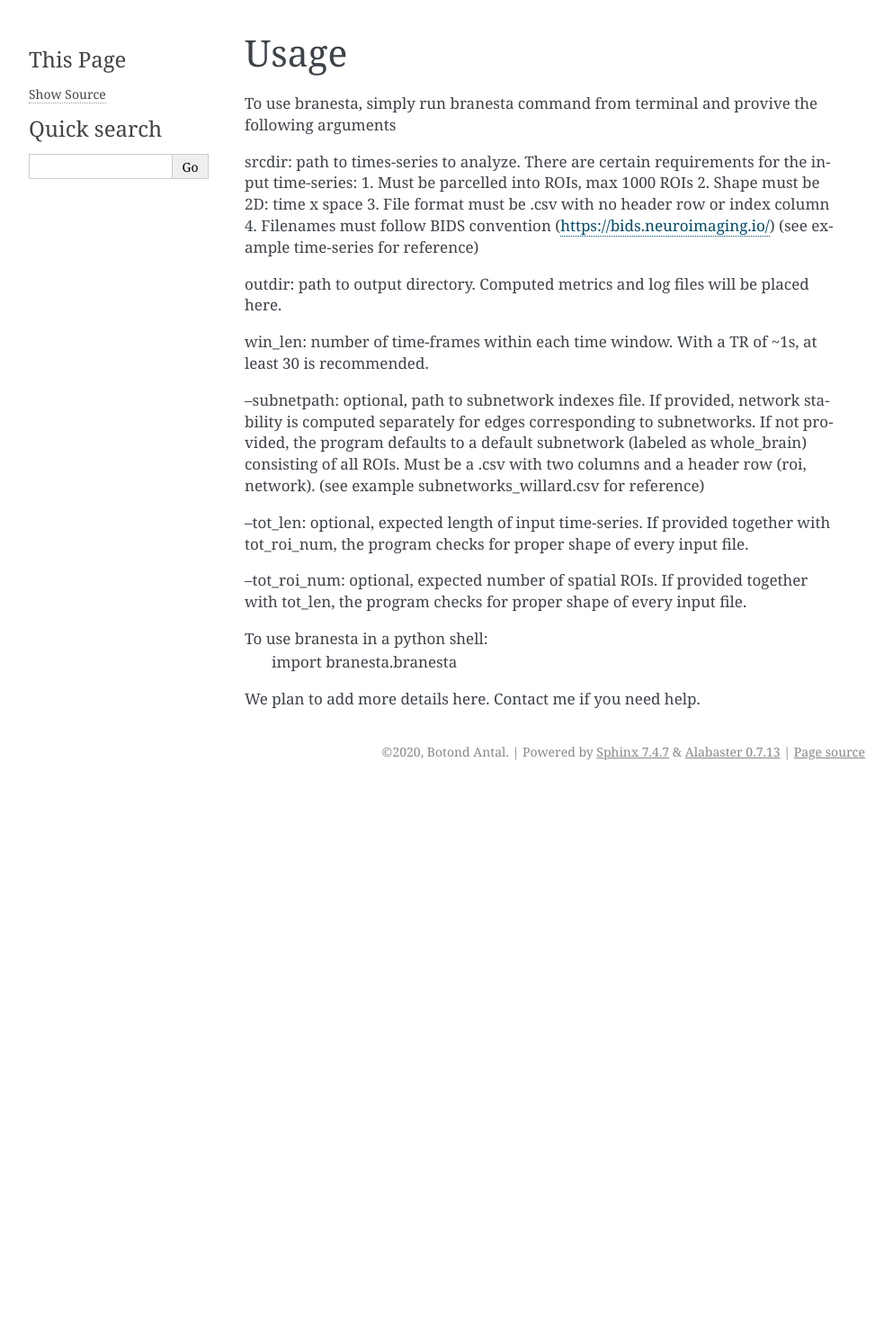
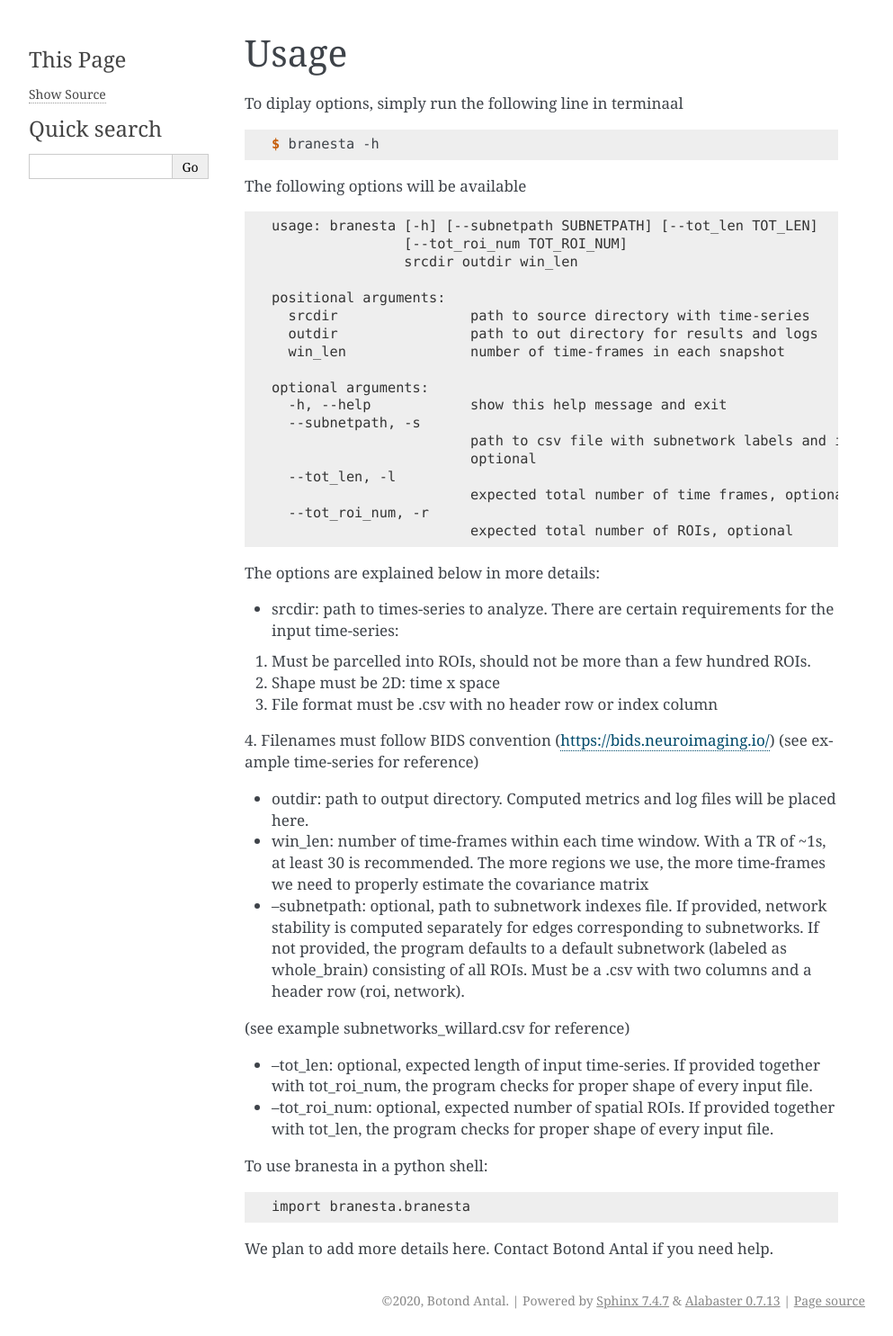
Before and after one commit to bbantal/branesta, a Sphinx documentation site: the page built from docs/usage.rst, in a window 1280 px wide. Shown: the whole page at 90% size, without its empty margins (148-1141 px from the left). Built offline with Sphinx 7.4.7, drawn with Linux system fonts in a browser that asks for light colours; pages that are not in the unit, such as notebooks, are missing from menus; before the commit the page ends 900 px from its top, so only the background shows below that.

Commit message:
updated docs

```diff
--- a/docs/usage.rst
+++ b/docs/usage.rst
@@ -2,29 +2,60 @@
 Usage
 =====
 
+To diplay options, simply run the following line in terminaal
 
-To use branesta, simply run branesta command from terminal and provive the following arguments
+.. code-block:: console
 
-srcdir: path to times-series to analyze. There are certain requirements for the input time-series:
-1. Must be parcelled into ROIs, max 1000 ROIs
+    $ branesta -h
+
+The following options will be available
+
+.. code-block:: console
+
+    usage: branesta [-h] [--subnetpath SUBNETPATH] [--tot_len TOT_LEN]
+                    [--tot_roi_num TOT_ROI_NUM]
+                    srcdir outdir win_len
+
+    positional arguments:
+      srcdir                path to source directory with time-series
+      outdir                path to out directory for results and logs
+      win_len               number of time-frames in each snapshot
+
+    optional arguments:
+      -h, --help            show this help message and exit
+      --subnetpath, -s
+                            path to csv file with subnetwork labels and ixs,
+                            optional
+      --tot_len, -l
+                            expected total number of time frames, optional
+      --tot_roi_num, -r
+                            expected total number of ROIs, optional
+
+The options are explained below in more details:
+
+* srcdir: path to times-series to analyze. There are certain requirements for the input time-series:
+1. Must be parcelled into ROIs, should not be more than a few hundred ROIs.
 2. Shape must be 2D: time x space
 3. File format must be .csv with no header row or index column
 4. Filenames must follow BIDS convention (https://bids.neuroimaging.io/)
 (see example time-series for reference)
 
-outdir: path to output directory. Computed metrics and log files will be placed here.
+* outdir: path to output directory. Computed metrics and log files will be placed here.
 
-win_len: number of time-frames within each time window. With a TR of ~1s, at least 30 is recommended.
+* win_len: number of time-frames within each time window. With a TR of ~1s, at least 30 is recommended. The more regions we use, the more time-frames we need to properly estimate the covariance matrix
 
---subnetpath: optional, path to subnetwork indexes file. If provided, network stability is computed separately for edges corresponding to subnetworks. If not provided, the program defaults to a default subnetwork (labeled as whole_brain) consisting of all ROIs. Must be a .csv with two columns and a header row (roi, network).
+* --subnetpath: optional, path to subnetwork indexes file. If provided, network stability is computed separately for edges corresponding to subnetworks. If not provided, the program defaults to a default subnetwork (labeled as whole_brain) consisting of all ROIs. Must be a .csv with two columns and a header row (roi, network).
 (see example subnetworks_willard.csv for reference)
 
---tot_len: optional, expected length of input time-series. If provided together with tot_roi_num, the program checks for proper shape of every input file.
+* --tot_len: optional, expected length of input time-series. If provided together with tot_roi_num, the program checks for proper shape of every input file.
 
---tot_roi_num: optional, expected number of spatial ROIs. If provided together with tot_len, the program checks for proper shape of every input file.
+* --tot_roi_num: optional, expected number of spatial ROIs. If provided together with tot_len, the program checks for proper shape of every input file.
 
 To use branesta in a python shell:
+
+.. code-block:: console
+
     import branesta.branesta
 
 
-We plan to add more details here. Contact me if you need help.
+We plan to add more details here. Contact Botond Antal if you need help.
```
